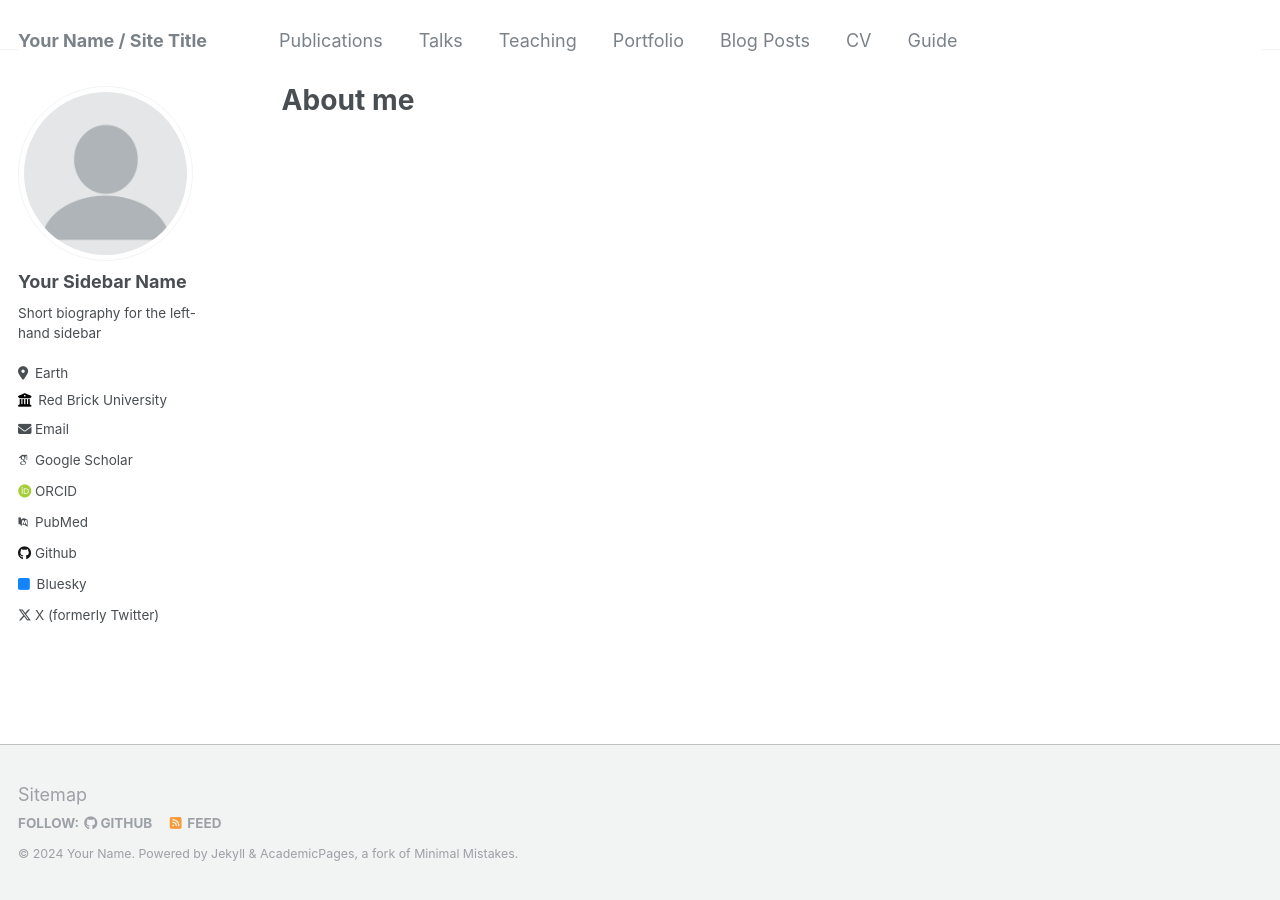
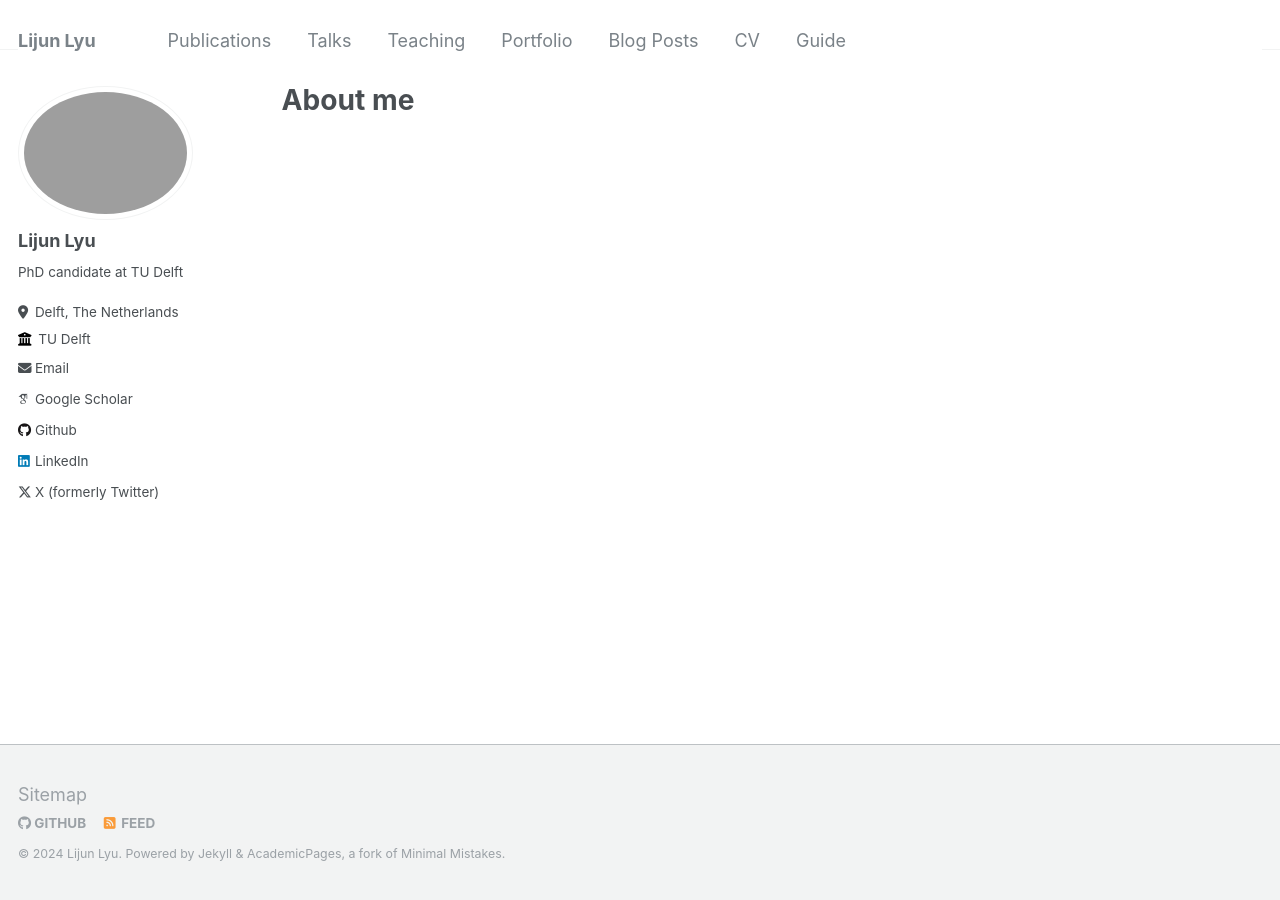
Before and after one commit to GarfieldLyu/GarfieldLyu.github.io, a Jekyll site: the page built from _pages/about.md, in a window 1280 px wide. Built offline with Jekyll 4.4.1, drawn with Linux system fonts in a browser that asks for light colours; some web fonts are replaced.

Commit message:
update about me.

```diff
--- a/_config.yml
+++ b/_config.yml
@@ -7,70 +7,59 @@
 # server process.
 
 # Basic Site Settings
-locale                   : "en-US"
-title                    : "Your Name / Site Title"
+locale                   : "en-NL"
+title                    : "Lijun Lyu"
 title_separator          : "-"
-name                     : &name "Your Name"
+name                     : &name "Lijun Lyu"
 description              : &description "personal description"
-url                      : https://academicpages.github.io # the base hostname & protocol for your site e.g. "https://mmistakes.github.io"
+url                      : https://GarfieldLyu.github.io # the base hostname & protocol for your site e.g. "https://mmistakes.github.io"
 baseurl                  : "" # the subpath of your site, e.g. "/blog"
-repository               : "academicpages/academicpages.github.io"
+repository               : "GarfieldLyu/GarfieldLyu.github.io"
 
 # Site Author - The following control what appear as part of the author content on the side bar.
 #               If a field is blank the icon and link will not appear, otherwise it will be shown.
 #               Additional customization can be done by editing /_includes/author-profile.html
 author:
   # Biographic information
-  avatar           : "profile.png"
-  name             : "Your Sidebar Name"
+  avatar           : "LijunLyu.jpg"
+  name             : "Lijun Lyu"
   pronouns         : # example: "she/her"
-  bio              : "Short biography for the left-hand sidebar"
-  location         : "Earth"
-  employer         : "Red Brick University"
+  bio              : "PhD candidate at TU Delft"
+  location         : "Delft, The Netherlands"
+  employer         : "TU Delft"
   uri              : # URL
-  email            : "none@example.org"
+  email            : "lijunlyu@outlook.com"
 
   # Academic websites
   arxiv            : # URL - Update with the correct link to your profile
-  googlescholar    : "https://scholar.google.com/citations?user=PS_CX0AAAAAJ"
+  googlescholar    : "https://scholar.google.com/citations?user=OdC-530AAAAJ&hl=de"
   impactstory      : # URL
-  orcid            : "http://orcid.org/yourorcidurl"
-  pubmed           : "https://www.ncbi.nlm.nih.gov/pubmed/?term=john+snow"
-  researchgate     : # URL
+  #orcid            : "http://orcid.org/yourorcidurl"
+  #pubmed           : "https://www.ncbi.nlm.nih.gov/pubmed/?term=john+snow"
+  #researchgate     : # URL
 
   # Repositories and software development
-  bitbucket        : # Username - Update with your username on the site
-  codepen          : # Username
-  dribbble         : # Username
-  github           : "academicpages"
-  kaggle           : # Username
-  stackoverflow    : # User number or user number and name (i.e., use "1" or "1/jeff-atwood")
+  #bitbucket        : # Username - Update with your username on the site
+  #codepen          : # Username
+  #dribbble         : # Username
+  github           : "GarfieldLyu" # Username
+  #kaggle           : # Username
+  #stackoverflow    : # User number or user number and name (i.e., use "1" or "1/jeff-atwood")
 
   # Social media
-  bluesky          : "bsky.app" # Replace this with you Bluesky username
-  facebook         : # Username
-  flickr           : # Username
-  foursquare       : # Username
-  goodreads        : # Username
-  google_plus      : # Username
-  keybase          : # Username
-  instagram        : # Username
-  lastfm           : # Username
-  linkedin         : # Username
-  mastodon         : # URL
-  medium           : # URL
-  pinterest        : # Username
-  soundcloud       : # Username
-  steam            : # Username
-  telegram         : # URL
-  tumblr           : # Username
-  twitter          : "UniofOxford"  # Replace this with your X / Twitter handle
-  vine             : # Username
-  weibo            : # Username
-  wikipedia        : # Username
-  xing             : # Username
-  youtube          : # Username
-  zhihu            : # URL
+  #bluesky          : "bsky.app" # Replace this with you Bluesky username
+  #facebook         : # Username
+  #flickr           : # Username
+  #foursquare       : # Username
+  #goodreads        : # Username
+  #google_plus      : # Username
+  #keybase          : # Username
+  #instagram        : # Username
+  #lastfm           : # Username
+  linkedin         : "lijun-lyu" # Username
+  #tumblr           : # Username
+  twitter          : "LijunLyu"  # Replace this with your X / Twitter handle
+
 
 
 # Site Settings
```
Also changed, not shown: 2 other files.
